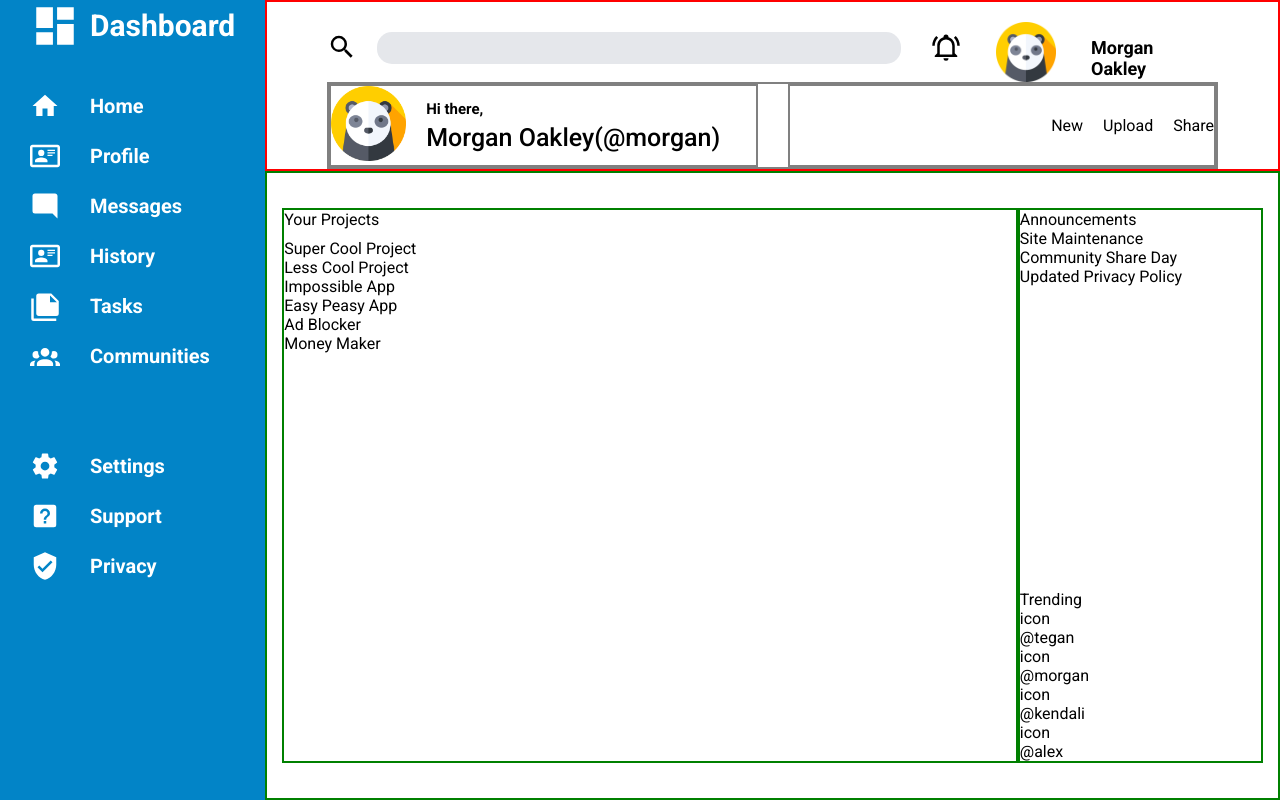
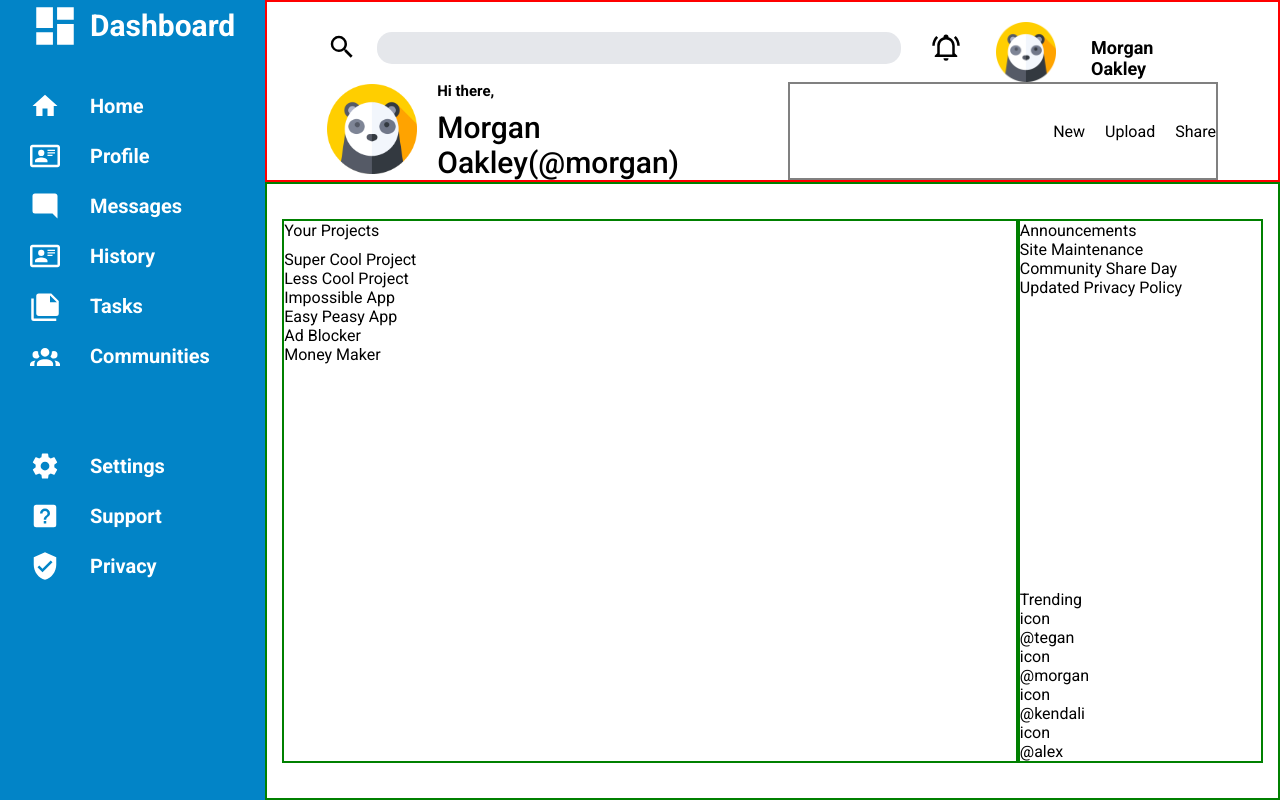
Before and after one commit to v-sudo29/admin-dashboard, a website: page index.html in a window 1280 px wide. Drawn offline with Linux system fonts and the light colour scheme.

Commit message:
Change font size bottom left half header

```diff
--- a/style.css
+++ b/style.css
@@ -155,8 +155,6 @@ body {
 
     /* Bottom Half */
     .header-bottom {
-        border: 2px solid gray;
-
         display: grid;
         grid-template-columns: 1fr 1fr;
         gap: 30px;
@@ -164,8 +162,6 @@ body {
 
         /* Left Half */
         .header-bottom-left {
-            border: 2px solid gray;
-
             display: flex;
             align-items: center;
             gap: 20px;
@@ -173,12 +169,12 @@ body {
 
         .hi-there-content {
             display: grid;
-            gap: 5px;
+            gap: 10px;
         }
 
         .hi-there-icon > img {
-            width: 75px;
-            height: 75px;
+            width: 90px;
+            height: 90px;
         }
 
         #hi-there {
@@ -187,7 +183,7 @@ body {
         }
 
         #bold-name {
-            font-size: 25px;
+            font-size: 30px;
             font-weight: 500;
         }
 
```
